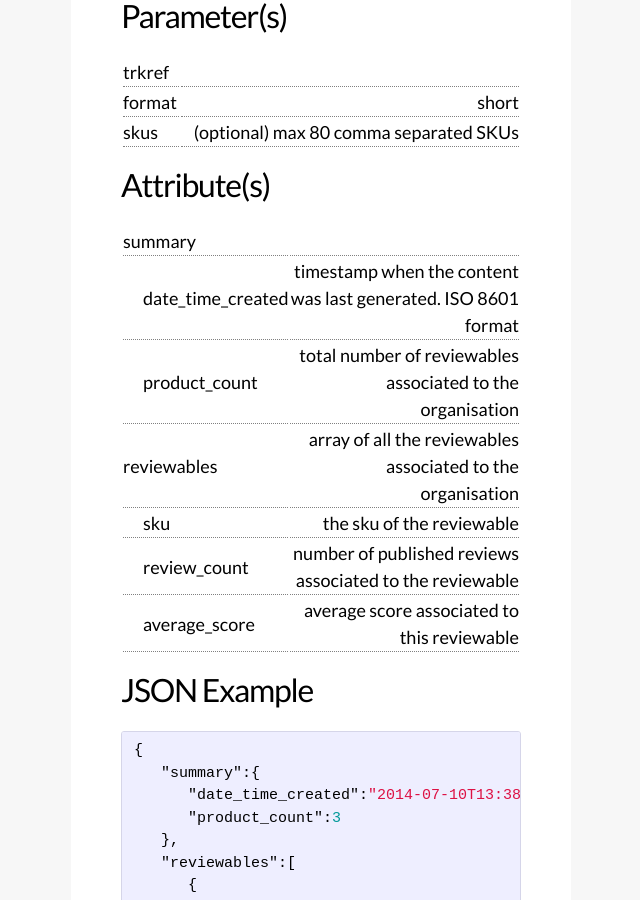
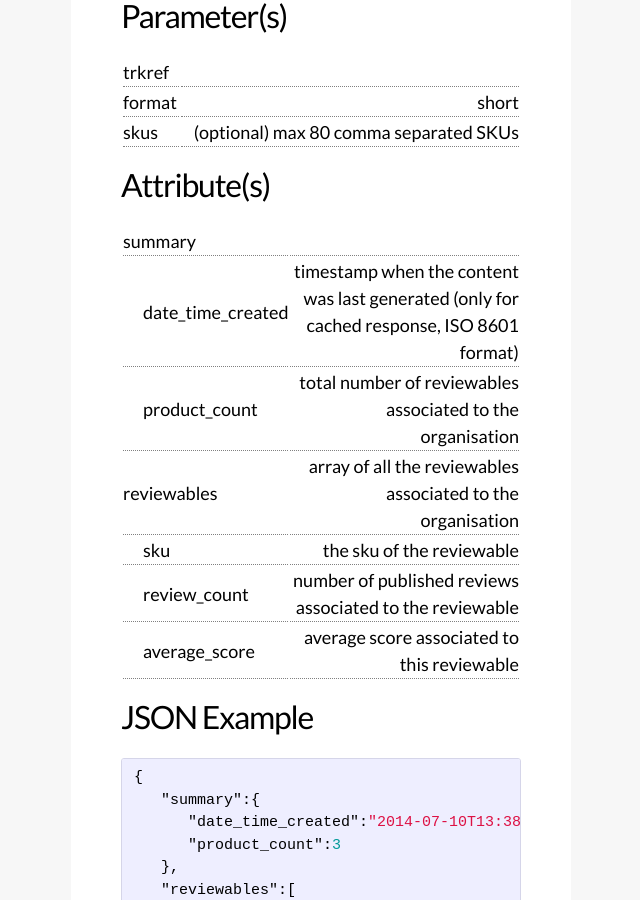
Before and after one commit to reevoo/reevoo.github.io, a Jekyll site: the page built from docs/reevooapi/reviewable/reviewable-short-format-list.markdown, in a window 1280 px wide and 900 px high, scrolled down 1133 px. Shown: the whole window, without its empty margins (544-1184 px from the left). Built offline with Jekyll 4.4.1, drawn with Linux system fonts in a browser that asks for light colours.

Commit message:
Update reviewable short format reponse doc

```diff
--- a/docs/reevooapi/reviewable/reviewable-short-format-list.markdown
+++ b/docs/reevooapi/reviewable/reviewable-short-format-list.markdown
@@ -41,13 +41,13 @@ by this endpoint and no SKUs are specified.
 ## Attribute(s)
 
 {: .documentation}
-|summary                                        |                                                              |
-|<span class="indent-1">date_time_created</span>|timestamp when the content was last generated. ISO 8601 format|
-|<span class="indent-1">product_count</span>    |total number of reviewables associated to the organisation    |
-|reviewables                                    |array of all the reviewables associated to the organisation   |
-|<span class="indent-1">sku</span>              |the sku of the reviewable                                     |
-|<span class="indent-1">review_count</span>     |number of published reviews associated to the reviewable      |
-|<span class="indent-1">average_score</span>    |average score associated to this reviewable                   |
+|summary                                        |                                                                                         |
+|<span class="indent-1">date_time_created</span>|timestamp when the content was last generated (only for cached response, ISO 8601 format)|
+|<span class="indent-1">product_count</span>    |total number of reviewables associated to the organisation                               |
+|reviewables                                    |array of all the reviewables associated to the organisation                              |
+|<span class="indent-1">sku</span>              |the sku of the reviewable                                                                |
+|<span class="indent-1">review_count</span>     |number of published reviews associated to the reviewable                                 |
+|<span class="indent-1">average_score</span>    |average score associated to this reviewable                                              |
 
 
 
```
